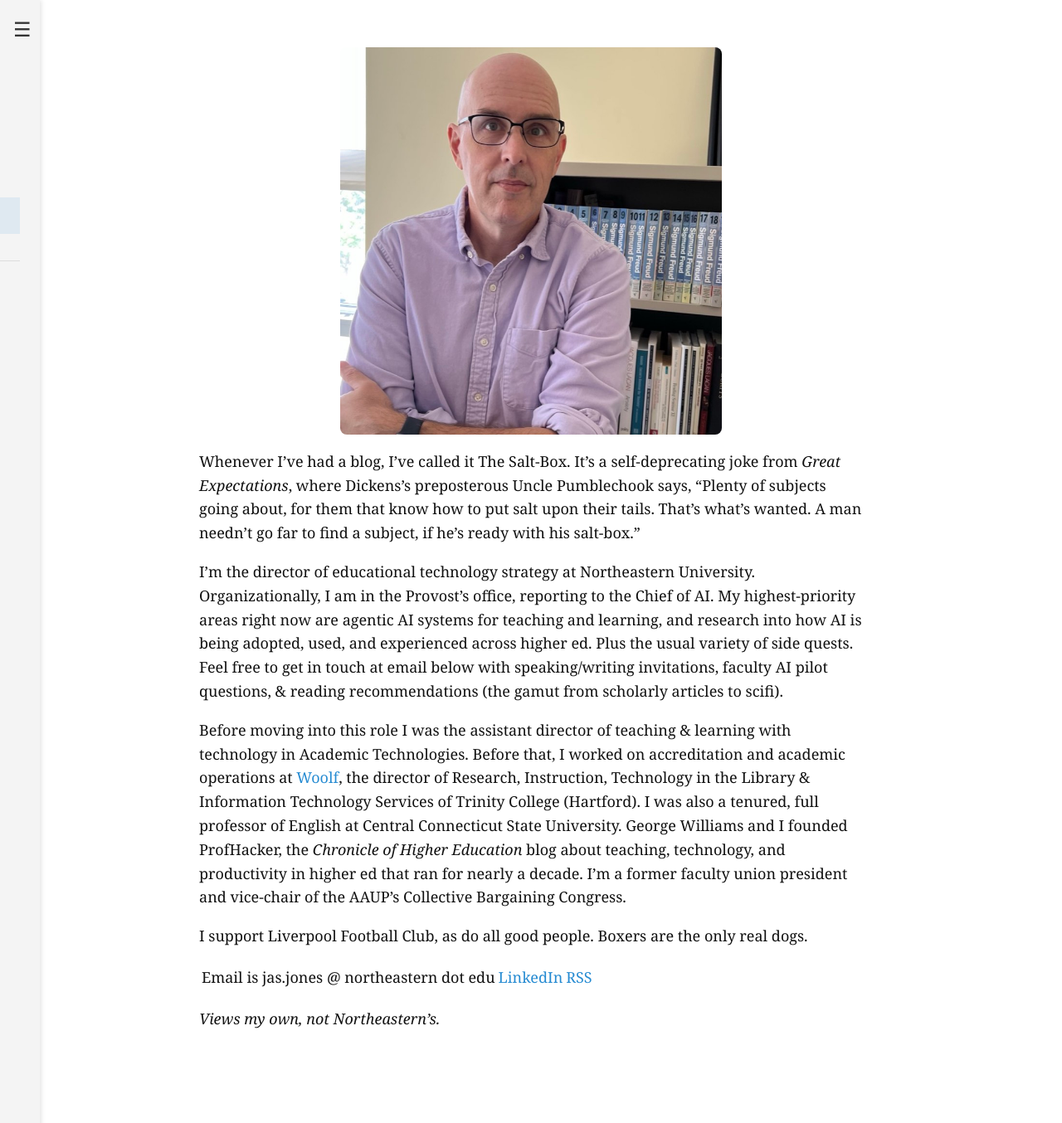
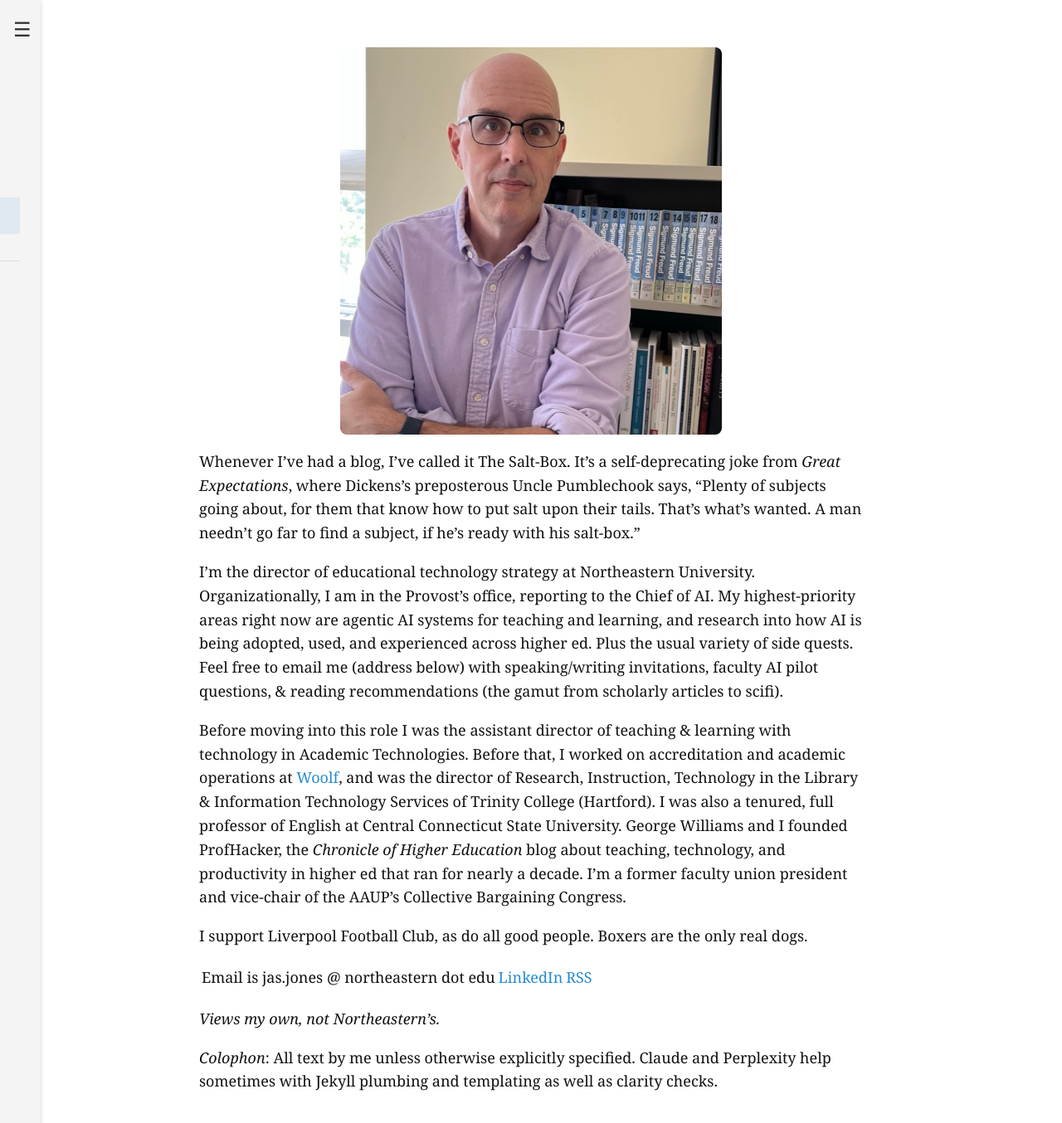
Before and after one commit to jbj-ph/thesaltbox, a Jekyll site: the page built from about.md, in a window 1280 px wide and 1400 px high, scrolled down 167 px. Shown: the top 1354 px of the window at 83% size. Built offline with Jekyll 4.4.1, drawn with Linux system fonts in a browser that asks for light colours; before the commit the page ends 1492 px from its top, so only the background shows below that.

Commit message:
Update about.md

```diff
--- a/about.md
+++ b/about.md
@@ -7,15 +7,16 @@
 <img src="{{ site.baseurl }}/assets/me.jpg" alt="Photo of Jason B. Jones" class="profile-image" loading="lazy" />
 
 
-
 Whenever I've had a blog, I've called it The Salt-Box. It's a self-deprecating joke from <em>Great Expectations</em>, where Dickens's preposterous Uncle Pumblechook says, "Plenty of subjects going about, for them that know how to put salt upon their tails. That's what's wanted. A man needn't go far to find a subject, if he's ready with his salt-box."
 
-I'm the director of educational technology strategy at Northeastern University. Organizationally, I am in the Provost's office, reporting to the Chief of AI. My highest-priority areas right now are agentic AI systems for teaching and learning, and research into how AI is being adopted, used, and experienced across higher ed. Plus the usual variety of side quests. Feel free to get in touch at email below with speaking/writing invitations, faculty AI pilot questions, & reading recommendations (the gamut from scholarly articles to scifi).
+I'm the director of educational technology strategy at Northeastern University. Organizationally, I am in the Provost's office, reporting to the Chief of AI. My highest-priority areas right now are agentic AI systems for teaching and learning, and research into how AI is being adopted, used, and experienced across higher ed. Plus the usual variety of side quests. Feel free to email me (address below) with speaking/writing invitations, faculty AI pilot questions, & reading recommendations (the gamut from scholarly articles to scifi).
 
-Before moving into this role I was the assistant director of teaching & learning with technology in Academic Technologies. Before that, I worked on accreditation and academic operations at [Woolf](https://woolf.university), the director of Research, Instruction, Technology in the Library & Information Technology Services of Trinity College (Hartford). I was also a tenured, full professor of English at Central Connecticut State University. George Williams and I founded ProfHacker, the _Chronicle of Higher Education_ blog about teaching, technology, and productivity in higher ed that ran for nearly a decade. I'm a former faculty union president and vice-chair of the AAUP's Collective Bargaining Congress.
+Before moving into this role I was the assistant director of teaching & learning with technology in Academic Technologies. Before that, I worked on accreditation and academic operations at [Woolf](https://woolf.university), and was the director of Research, Instruction, Technology in the Library & Information Technology Services of Trinity College (Hartford). I was also a tenured, full professor of English at Central Connecticut State University. George Williams and I founded ProfHacker, the _Chronicle of Higher Education_ blog about teaching, technology, and productivity in higher ed that ran for nearly a decade. I'm a former faculty union president and vice-chair of the AAUP's Collective Bargaining Congress.
 
 I support Liverpool Football Club, as do all good people. Boxers are the only real dogs.
 
 Email is jas.jones @ northeastern dot edu | [LinkedIn](https://www.linkedin.com/in/jbjph/) | [RSS](/feed.xml)
 
 *Views my own, not Northeastern's.*
+
+*Colophon*: All text by me unless otherwise explicitly specified. Claude and Perplexity help sometimes with Jekyll plumbing and templating as well as clarity checks.
```
